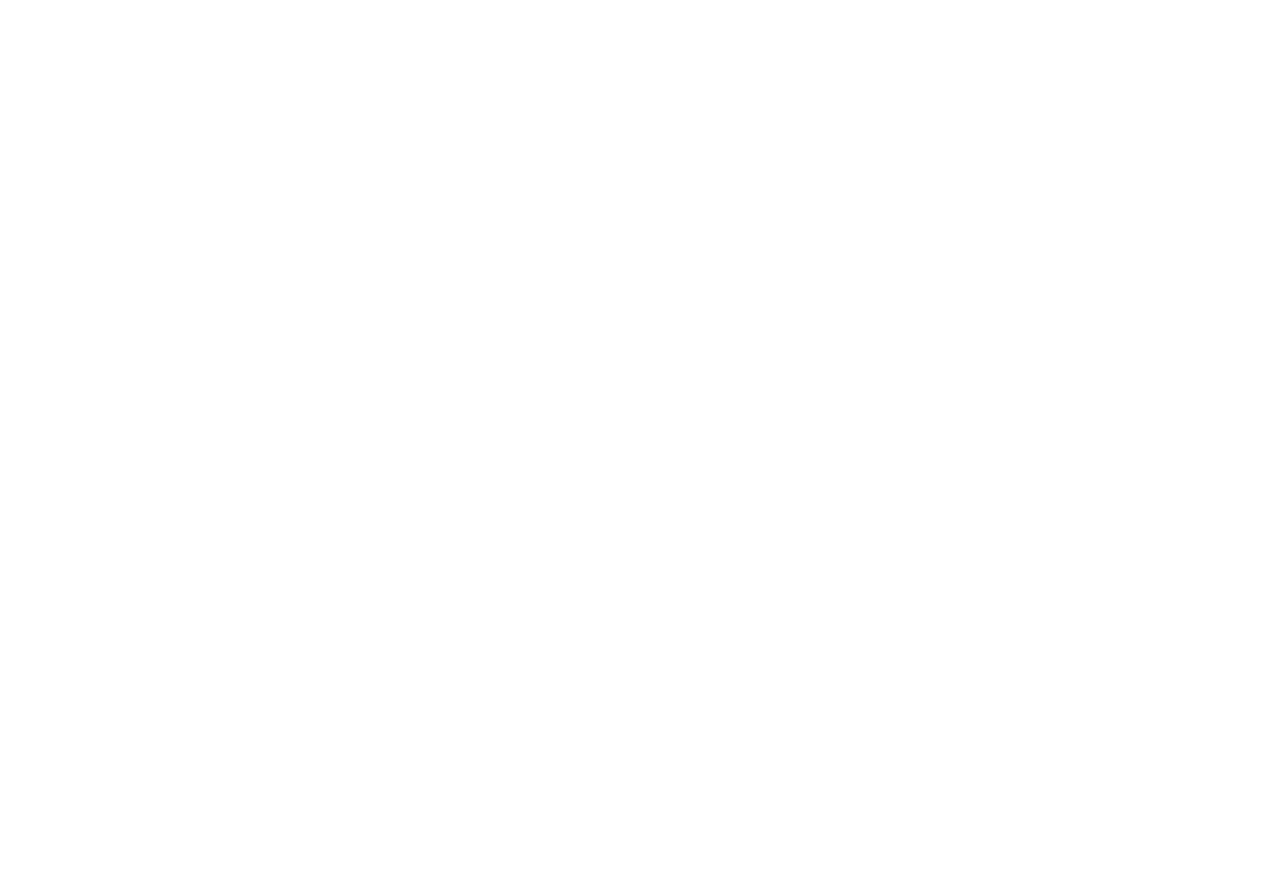
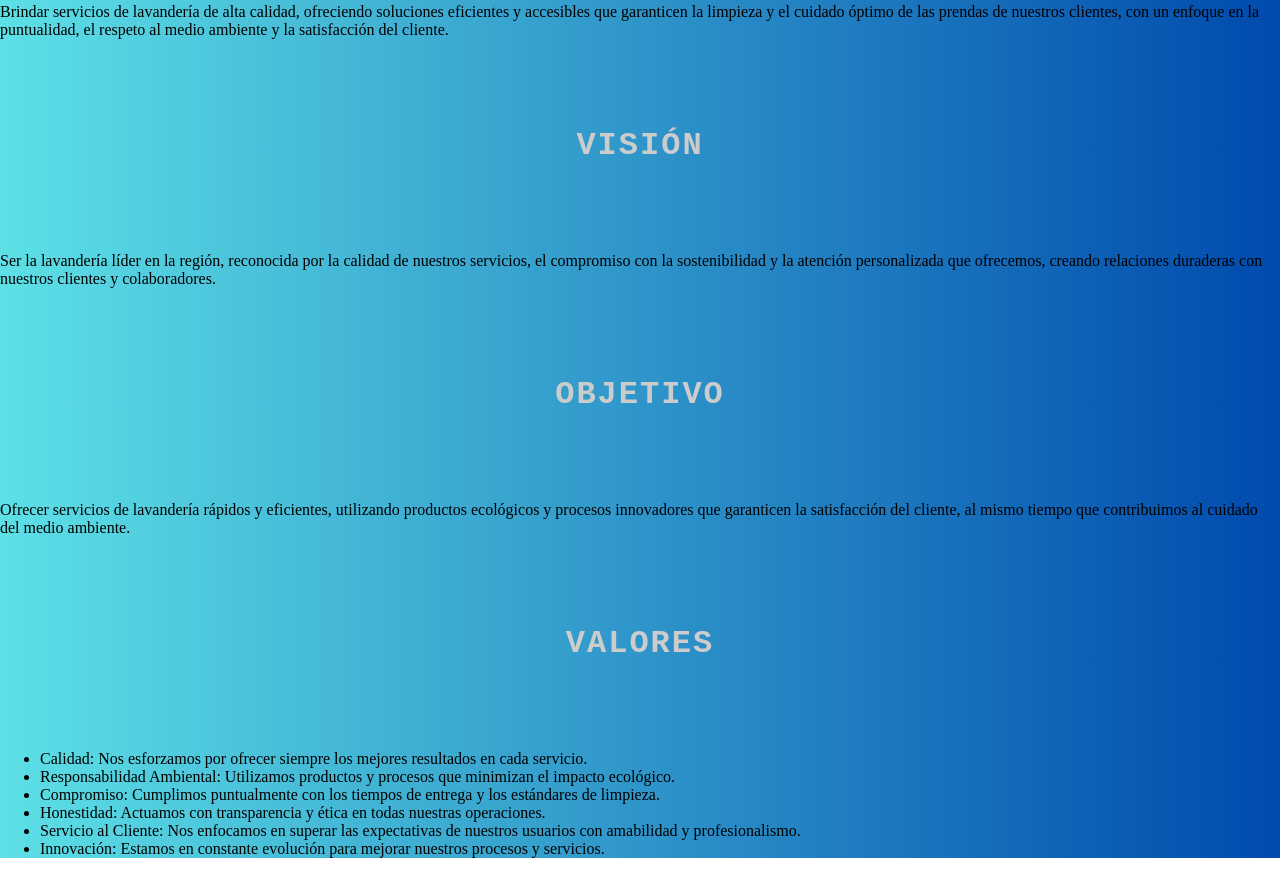
Before and after one commit to Lavanderia-Aqua-Elite/LandingPage_AquaElite, a React (Vite) app: page / in a window 1280 px wide. Shown: the part 2900-3774 px from the top of the page. Before the commit the page ends 2897 px from the top, so only its background shows below. Built offline with nearby package versions, Linux system fonts and the light colour scheme.

Commit message:
Mejorando la sección de servicios

```diff
--- a/src/index.module.css
+++ b/src/index.module.css
@@ -48,7 +48,7 @@
   --fontsize-subtitle: 2.5rem;
   --fontsize-titlecard: 1.3rem;
   --fontsize-textcard: 1rem;
-  --fontsize-minititle: 2.2rem;
+  --fontsize-minititle: 2rem;
   --fontseize-text: 1rem;
 
   /* Tamaño de letra Responsivo */
@@ -57,7 +57,7 @@
   --fontsize-nameLogo-resposnive: 1.5rem;
   --fontsize-maintitle-responsive: 1.8rem;
   --fontsize-subtitle-responsive: 1.5rem;
-  --fontsize-minititle-responsive: 1.3rem;
+  --fontsize-minititle-responsive: 1.2rem;
   --fontsieze-text-responsive: 1rem;
 
 }
--- a/src/pages/WhatWeDo.jsx
+++ b/src/pages/WhatWeDo.jsx
@@ -8,6 +8,7 @@
 import MaintenanceIco from '../hooks/image';
 import shopIco from '../hooks/image';
 import MiniTitle from '../components/MiniTitle';
+import Text from '../components/Text';
 
 // Exporta por defecto y crea el componente
 export default function WhatWeDo() {
@@ -46,7 +47,55 @@
                         />
                     </div>
                     <div className='contenService'>
-                        <MiniTitle minititle="Servicios" />
+                        <div className='mintitleService'>
+                            <MiniTitle minititle="Misión" />
+                        </div>
+                        <div className='conteinerDescription'>
+                            <p className='textDescription'>
+                                Brindar servicios de lavandería de alta calidad, ofreciendo soluciones eficientes y accesibles que garanticen la limpieza y el cuidado óptimo de las prendas de nuestros clientes, con un enfoque en la puntualidad, el respeto al medio ambiente y la satisfacción del cliente.
+                            </p>
+                        </div>
+                        <div className='mintitleService'>
+                            <MiniTitle minititle="Visión" />
+                        </div>
+                        <div className='conteinerDescription'>
+                            <p className='textDescription'>
+                                Ser la lavandería líder en la región, reconocida por la calidad de nuestros servicios, el compromiso con la sostenibilidad y la atención personalizada que ofrecemos, creando relaciones duraderas con nuestros clientes y colaboradores.
+                            </p>
+                        </div>
+                        <div className='mintitleService'>
+                            <MiniTitle minititle="Objetivo" />
+                        </div>
+                        <div className='conteinerDescription'>
+                            <p className='textDescription'>
+                                Ofrecer servicios de lavandería rápidos y eficientes, utilizando productos ecológicos y procesos innovadores que garanticen la satisfacción del cliente, al mismo tiempo que contribuimos al cuidado del medio ambiente.
+                            </p>
+                        </div>
+                        <div className='mintitleService'>
+                            <MiniTitle minititle="Valores" />
+                        </div>
+                        <div className='conteinerDescription'>
+                            <ul className='listDescription'>
+                                <li className='itemDescription'>
+                                    Calidad: Nos esforzamos por ofrecer siempre los mejores resultados en cada servicio.
+                                </li>
+                                <li className='itemDescription'>
+                                    Responsabilidad Ambiental: Utilizamos productos y procesos que minimizan el impacto ecológico.
+                                </li>
+                                <li className='itemDescription'>
+                                    Compromiso: Cumplimos puntualmente con los tiempos de entrega y los estándares de limpieza.
+                                </li>
+                                <li className='itemDescription'>
+                                    Honestidad: Actuamos con transparencia y ética en todas nuestras operaciones.
+                                </li>
+                                <li className='itemDescription'>
+                                    Servicio al Cliente: Nos enfocamos en superar las expectativas de nuestros usuarios con amabilidad y profesionalismo.
+                                </li>
+                                <li className='itemDescription'>
+                                    Innovación: Estamos en constante evolución para mejorar nuestros procesos y servicios.
+                                </li>
+                            </ul>
+                        </div>
                     </div>
             </section>
         </div>
```
